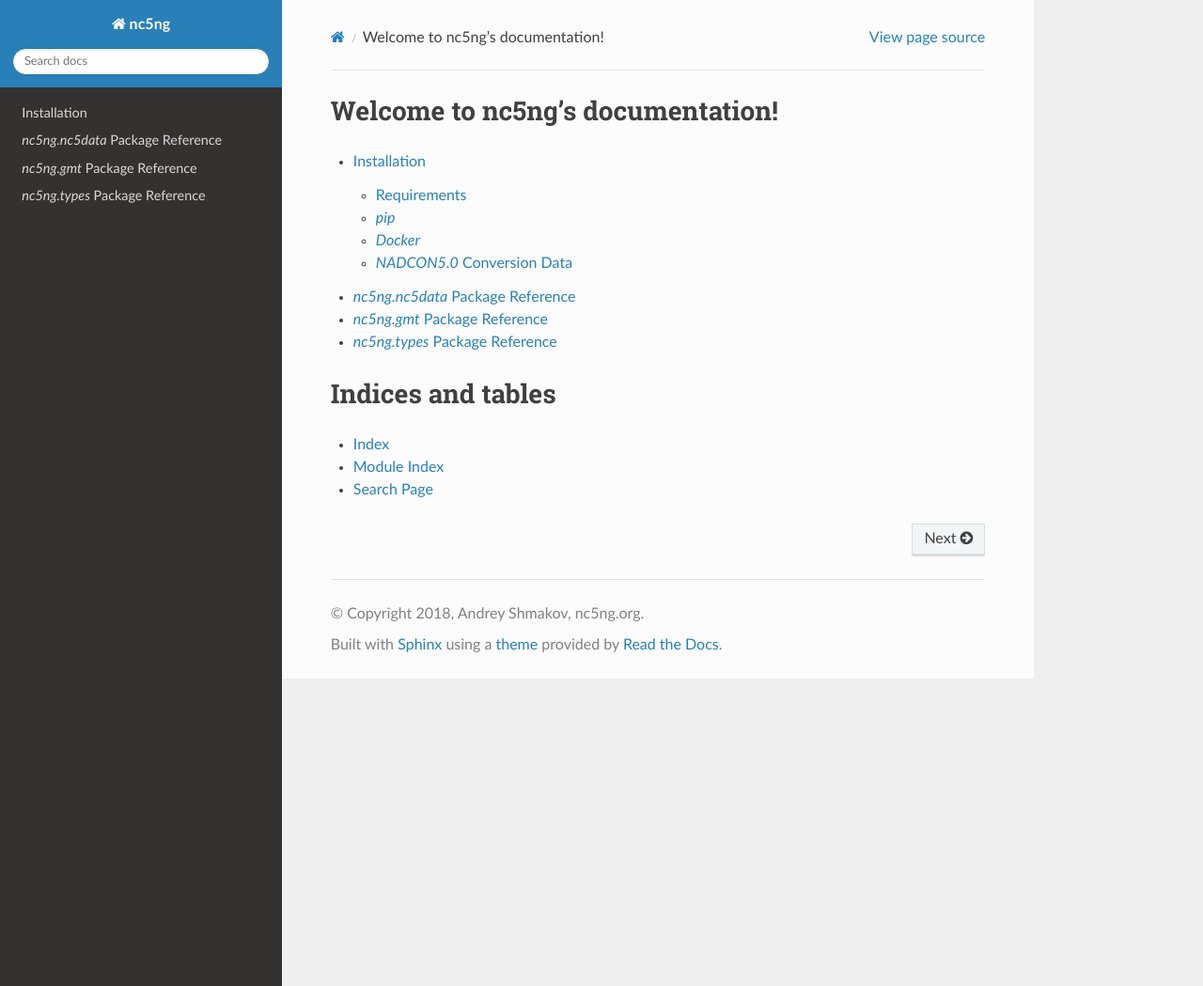
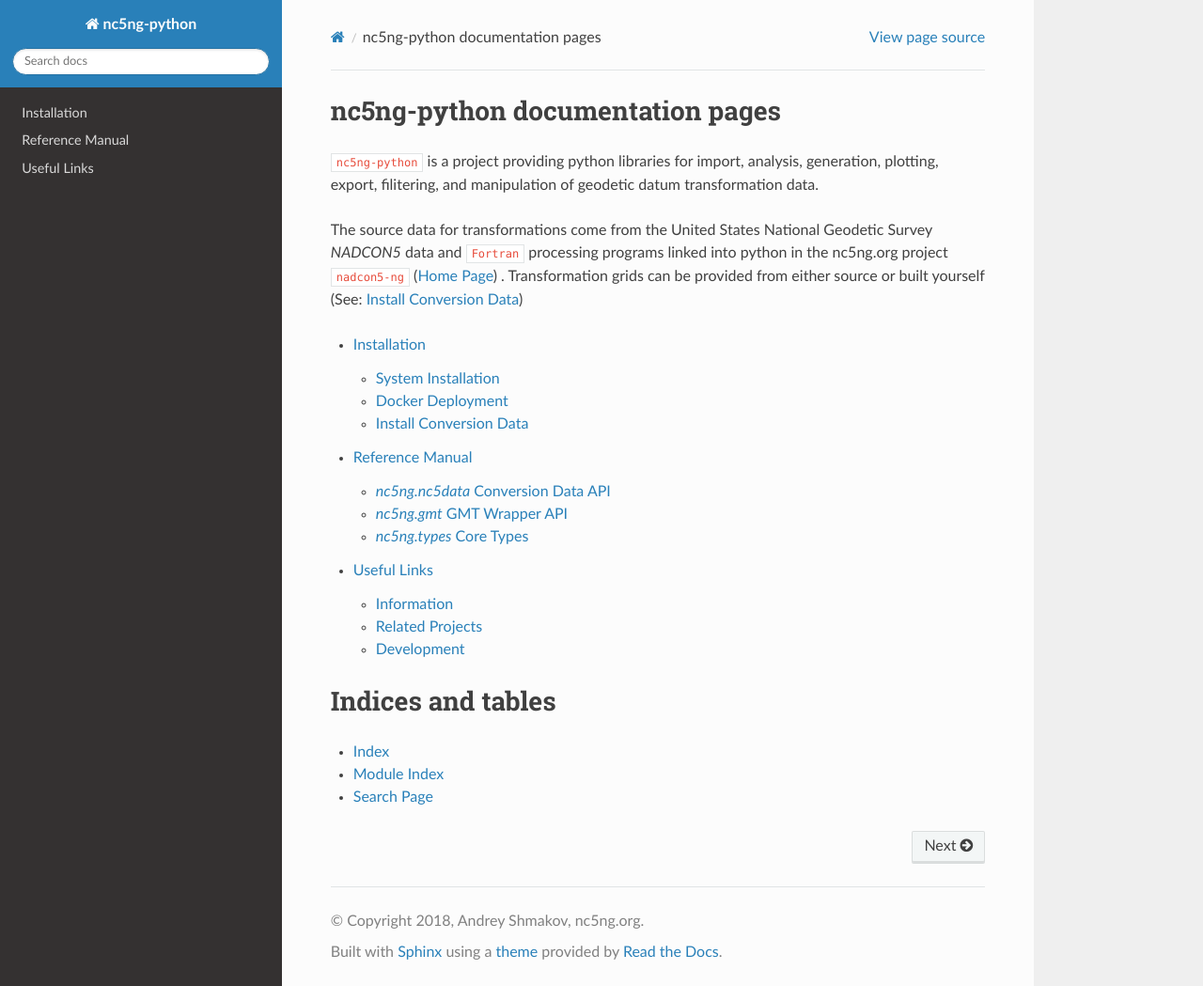
Before and after one commit to nc5ng/nc5ng-python, a Sphinx documentation site: the page built from docs/index.rst, in a window 1280 px wide and 1049 px high. Shown: the whole window at 94% size. Built offline with Sphinx 7.4.7 and the Read the Docs theme 2.0.0, drawn with Linux system fonts in a browser that asks for light colours.

Commit message:
Expanded documentation, RTD Works!,  preparing for project name move

```diff
--- a/docs/conf.py
+++ b/docs/conf.py
@@ -19,9 +19,10 @@
 
 # -- Project information -----------------------------------------------------
 
-project = 'nc5ng'
+project = 'nc5ng-python'
 copyright = '2018, Andrey Shmakov, nc5ng.org'
 author = 'Andrey Shmakov'
+publisher = 'nc5ng.org'
 
 # The short X.Y version
 version = ''
@@ -137,7 +138,7 @@ latex_elements = {
 # (source start file, target name, title,
 #  author, documentclass [howto, manual, or own class]).
 latex_documents = [
-    (master_doc, 'nc5ng.tex', 'nc5ng Documentation',
+    (master_doc, 'nc5ng-python.tex', 'nc5ng-python Documentation',
      'Andrey Shmakov', 'manual'),
 ]
 
@@ -147,7 +148,7 @@ latex_documents = [
 # One entry per manual page. List of tuples
 # (source start file, name, description, authors, manual section).
 man_pages = [
-    (master_doc, 'nc5ng', 'nc5ng Documentation',
+    (master_doc, 'nc5ng-python', 'nc5ng-python Documentation',
      [author], 1)
 ]
 
@@ -158,8 +159,8 @@ man_pages = [
 # (source start file, target name, title, author,
 #  dir menu entry, description, category)
 texinfo_documents = [
-    (master_doc, 'nc5ng', 'nc5ng Documentation',
-     author, 'nc5ng', 'One line description of project.',
+    (master_doc, 'nc5ng-python', 'nc5ng-python Documentation',
+     author, 'nc5ng-python', 'One line description of project.',
      'Miscellaneous'),
 ]
 
@@ -169,7 +170,7 @@ texinfo_documents = [
 # Bibliographic Dublin Core info.
 epub_title = project
 epub_author = author
-epub_publisher = author
+epub_publisher = publisher
 epub_copyright = copyright
 
 # The unique identifier of the text. This can be a ISBN number
@@ -195,4 +196,4 @@ intersphinx_mapping = {'https://docs.python.org/': None}
 # -- Options for todo extension ----------------------------------------------
 
 # If true, `todo` and `todoList` produce output, else they produce nothing.
-todo_include_todos = True
+todo_include_todos = False
--- a/docs/index.rst
+++ b/docs/index.rst
@@ -3,17 +3,19 @@
    You can adapt this file completely to your liking, but it should at least
    contain the root `toctree` directive.
 
-Welcome to nc5ng's documentation!
-=================================
+nc5ng-python documentation pages
+================================
+
+``nc5ng-python`` is a project providing python libraries for import, analysis, generation, plotting, export, filitering, and manipulation of  geodetic datum transformation data.
+
+The source data for transformations come from the United States National Geodetic Survey `NADCON5` data and ``Fortran`` processing programs  linked into python in the nc5ng.org project  ``nadcon5-ng`` (`Home Page <https://www.nc5ng.org/projects/nadcon5-ng>`_) . Transformation grids can be provided from either source or built yourself (See: :ref:`s-install-conversion`)
 
 .. toctree::
    :maxdepth: 2
 
    installing
-   nc5ng-nc5data
-   nc5ng-gmt
-   nc5ng-types
-
+   api
+   links
 
 Indices and tables
 ==================
--- a/docs/installing.rst
+++ b/docs/installing.rst
@@ -1,35 +1,90 @@
 Installation
 ============
 
-Installation instructions for generic packages
+Installation instructions for nc5ng-python
+
+
+System Installation
+-------------------
+
+``nc5ng`` offers common installation options for python distributions
+
+.. note::
+
+   It is recommended to use a python virtual environment (``virtualenv``) to install this package and dependencies.
+   Installing directly to a system python distribution can break certain system packages.
 
 Requirements
-------------
+~~~~~~~~~~~~
 
-- Fortran (``f77``, ``gfortran``)
-- GMT/Python (Optional)
-  - GMT6.0 (Unreleased)
+- Python 3.x
+  - ``pip`` and ``virtualenv`` (`Recommended`)
+- Fortran (``gfortran``)
+- GMT (4.x-6.x)
+- GMT/Python (`Optional`)
+  - GMT6.0 Required for ``GMT/Python``(`Development Release Only`)
+
+Python Package Index
+~~~~~~~~~~~~~~~~~~~~
+
+Released versions of ``nc5ng`` can be installed directly from the PyPi by using  `pip`
+::
+
+   pip install nc5ng
 
 
-`pip`
------
+Specific versions can be installed by specifying ``nc5ng==VERSION``
 
-``nc5ng`` can be installed directly through `pip` simply by running
 
-``pip install nc5ng``
+Development Versions
+~~~~~~~~~~~~~~~~~~~~
+
+``pip`` can be used to install development versions of python packages by
+specifying the git repository, including branch or commit
+::
+
+   pip install -U git+git://github.com/nc5ng/nc5ng-python@stable
+   pip install -U git+git://github.com/nc5ng/nc5ng-python@8f482ba1ce6484ab18e6ccd88d6e251655cd61f2
+
+
+
+Local Copies can be installed in editable mode for development
+::
+   git clone git@github.com/nc5ng/nc5ng-python
+   pip install -U -e ./nc5ng-python
 
 
 
 
-`Docker`
---------
+Docker Deployment
+-----------------
 
-Docker images are provided to evaluate nc5ng. Pre-configured images are available from the  `nc5ng-docker <https://www.nc5ng.org/projects/nc5ng-docker>`_ project (`Dockerhub <https://hub.docker.com/r/nc5ng/nc5ng>`_), and base images with gmt tools are available from the `gmt-docker <https://www.nc5ng.org/projects/gmt-docker>`_ project (`Dockerhub <https://hub.docker.com/r/nc5ng/gmt>`_)
+Docker images are provided to use nc5ng through container virtualization.
 
-`NADCON5.0` Conversion Data
----------------------------
+Pre-configured images are available from the  `nc5ng-docker <https://www.nc5ng.org/projects/nc5ng-docker>`_ project (`Dockerhub <https://hub.docker.com/r/nc5ng/nc5ng>`_), and base images with gmt tools are available from the `gmt-docker <https://www.nc5ng.org/projects/gmt-docker>`_ project (`Dockerhub <https://hub.docker.com/r/nc5ng/gmt>`_).
 
-Source data is provided directly from the `nc5ng-core` package. However conversion data must either be built or downloaded seperately.
+For convenience, the docker image ``nc5ng/nc5ng`` contains a pre-compiled conversion for testing.
+
+For more information on deployment and use please see the docker project pages.
+
+
+
+
+Requirements
+~~~~~~~~~~~~
+- ``docker``
+- ``docker-compose`` (`Optional`)
+
+
+
+
+.. _s-install-conversion:
+
+Install Conversion Data
+-----------------------
+
+
+Raw Source data is provided directly from the `nc5ng-core` package. However conversion data must either be built or downloaded seperately.
 
 
 Conversion data are released publically on the `nadcon5-ng github <https://github.com/nc5ng/nadcon5-ng/releases>`_ or upstream via National Geodetic Survey. For compilation please see the source library `docs <https://docs.nc5ng.org/latest>`_ , `project homepage <https://www.nc5ng.org/project/nadcon5-ng>`_, and `github <https://github.com/nc5ng/nadcon5-ng>`_
--- a/docs/nc5ng-gmt.rst
+++ b/docs/nc5ng-gmt.rst
@@ -1,6 +1,6 @@
-=============================
-`nc5ng.gmt` Package Reference
-=============================
+===========================
+`nc5ng.gmt` GMT Wrapper API
+===========================
 
 
 **PyPi Package:** ``nc5ng-common``
--- a/docs/nc5ng-nc5data.rst
+++ b/docs/nc5ng-nc5data.rst
@@ -1,6 +1,6 @@
-=================================
-`nc5ng.nc5data` Package Reference
-=================================
+===================================
+`nc5ng.nc5data` Conversion Data API
+===================================
 
 
 **PyPi Package:** ``nc5ng-core``
--- a/docs/nc5ng-types.rst
+++ b/docs/nc5ng-types.rst
@@ -1,10 +1,7 @@
-===============================
-`nc5ng.types` Package Reference
-===============================
-
+========================
+`nc5ng.types` Core Types
+========================
 
 **PyPi Package:** ``nc5ng-common``
 
-
-
 .. automodule:: nc5ng.types
--- a/setup.py
+++ b/setup.py
@@ -6,8 +6,8 @@ VERSION= environ.get('NC5NG_VERSION', "0.0.4")
 PKG_INFO= {
     'name':"nc5ng",
     'version':VERSION,
-    'description': "Python MetaPackage for nc5ng",
-    'long_description': """Used to install all components of nc5ng-python
+    'description': "Python Library for Geodetic Datum Transformations",
+    'long_description': """Geodetic Datum Transfomrations for GIS Analysis, source data from transformation data provided by nadcon5-ng (https://nc5ng.org/project/nadcon5-ng)
 
 For More Information See: https://nc5ng.org/projects/nc5ng-python
 
@@ -16,7 +16,7 @@ For Documentation See: https://docs.nc5ng.org/latest
     'author':"Andrey Shmakov",
     'author_email':"akshmakov@gmail.com",
     'url':"https://nc5ng.org/projects/nc5ng-python",
-    'download_url':"https://github.com/nc5ng/nc5ng-python-toplevel",
+    'download_url':"https://github.com/nc5ng/nc5ng-python",
     'install_requires':[
         'nc5ng-core>=0.0.4a1',
         'nc5ng-common>=0.0.4a1'
```
Also changed, not shown: README.md (+17 -4 lines), docs/api.rst (added, +11 -0 lines), docs/links.rst (added, +22 -0 lines).
